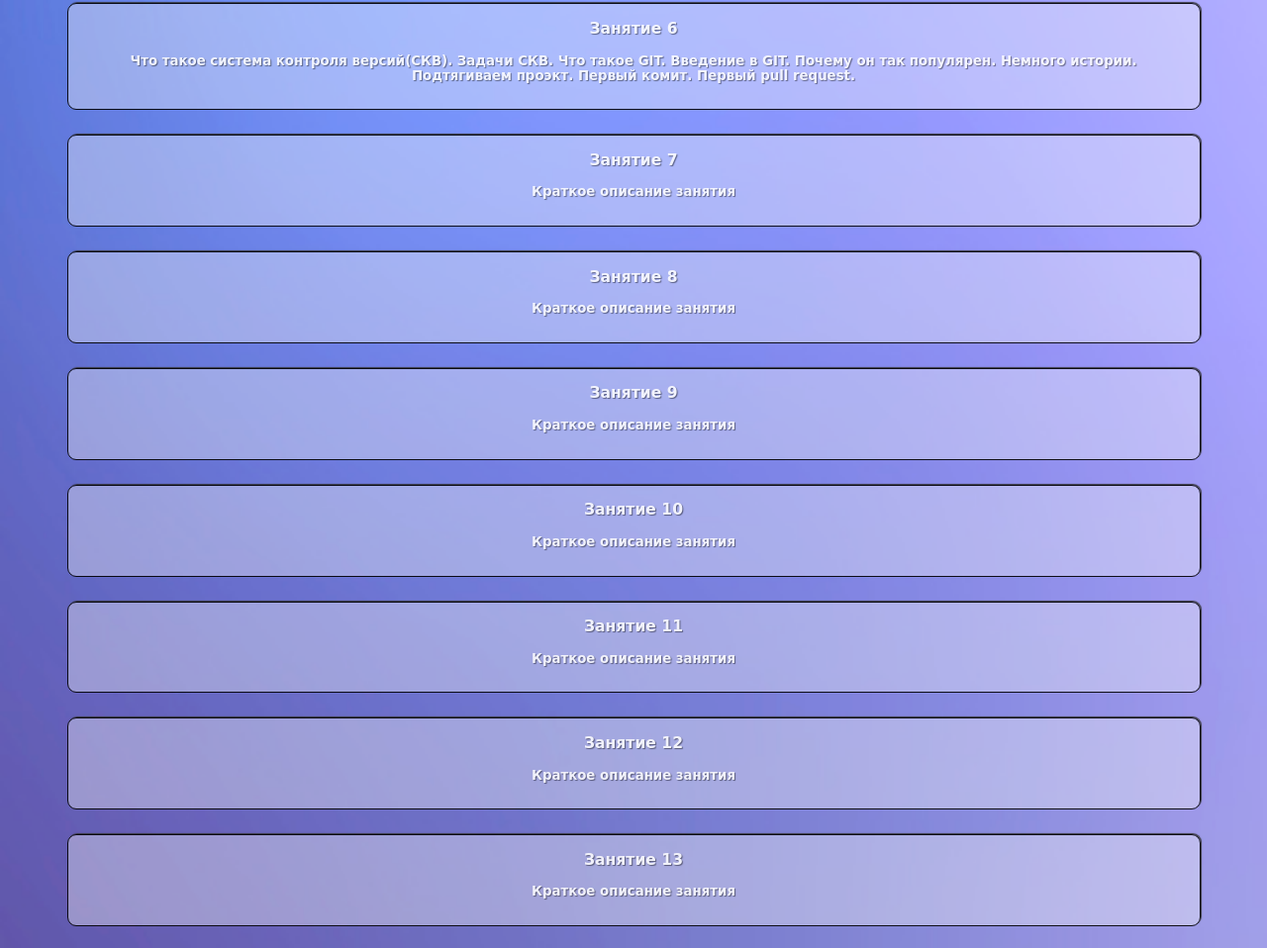
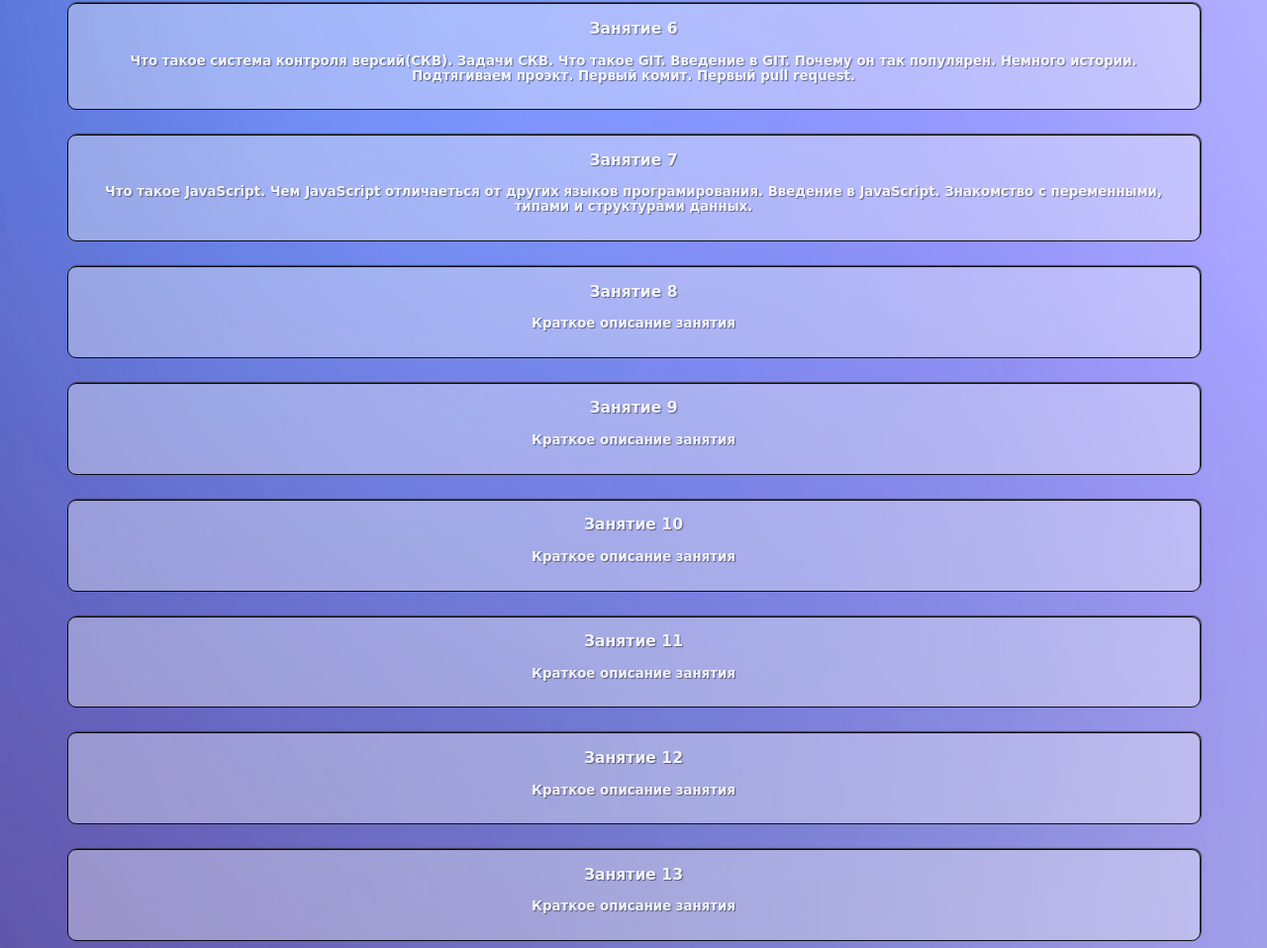
Before and after one commit to vetall86/course-jscript, a plain HTML site: page team/about.htm in a window 1280 px wide. Shown: the part 1320-2278 px from the top of the page at 99% size. Drawn offline with Linux system fonts and the light colour scheme.

Commit message:
about lesson 7

```diff
--- a/team/about.htm
+++ b/team/about.htm
@@ -322,7 +322,7 @@
 			<section class="content">
 				<h3>Занятие 7</h3>
 				<p>
-					Краткое описание занятия
+					Что такое JavaScript. Чем JavaScript отличаеться от других языков програмирования. Введение в JavaScript. Знакомство с переменными, типами и структурами данных.
 				</p>
 			</section>
 			<section class="content">
```
